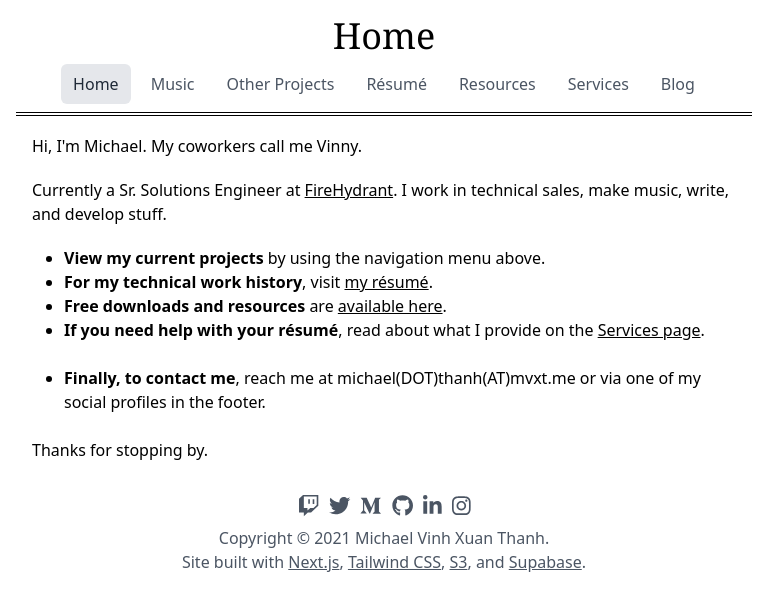
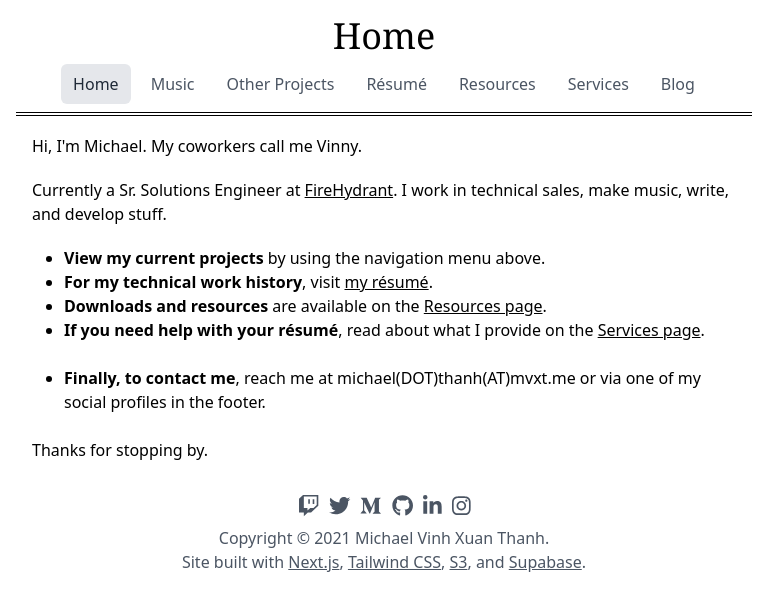
Before and after one commit to mvxt/mvxt, a Next.js app: page / in a window 1280 px wide. Shown: the top 610 px of the page, without its empty margins (256-1015 px from the left). Built offline with nearby package versions, Linux system fonts and the light colour scheme.

Commit message:
Reword a couple things on index page

```diff
--- a/pages/index.js
+++ b/pages/index.js
@@ -8,7 +8,7 @@ export default function Index() {
       <ul className="list-disc pl-8">
         <li><b>View my current projects</b> by using the navigation menu above.</li>
         <li><b>For my technical work history</b>, visit <a href="/resume">my résumé</a>.</li>
-        <li><b>Free downloads and resources</b> are <a href="/resources">available here</a>.</li>
+        <li><b>Downloads and resources</b> are available on the <a href="/resources">Resources page</a>.</li>
         <li><b>If you need help with your résumé</b>, read about what I provide on the <a href="/services">Services page</a>.</li><br/>
         <li><b>Finally, to contact me</b>, reach me at michael(DOT)thanh(AT)mvxt.me or via one of my social profiles in the footer.</li>
       </ul><br/>
```
